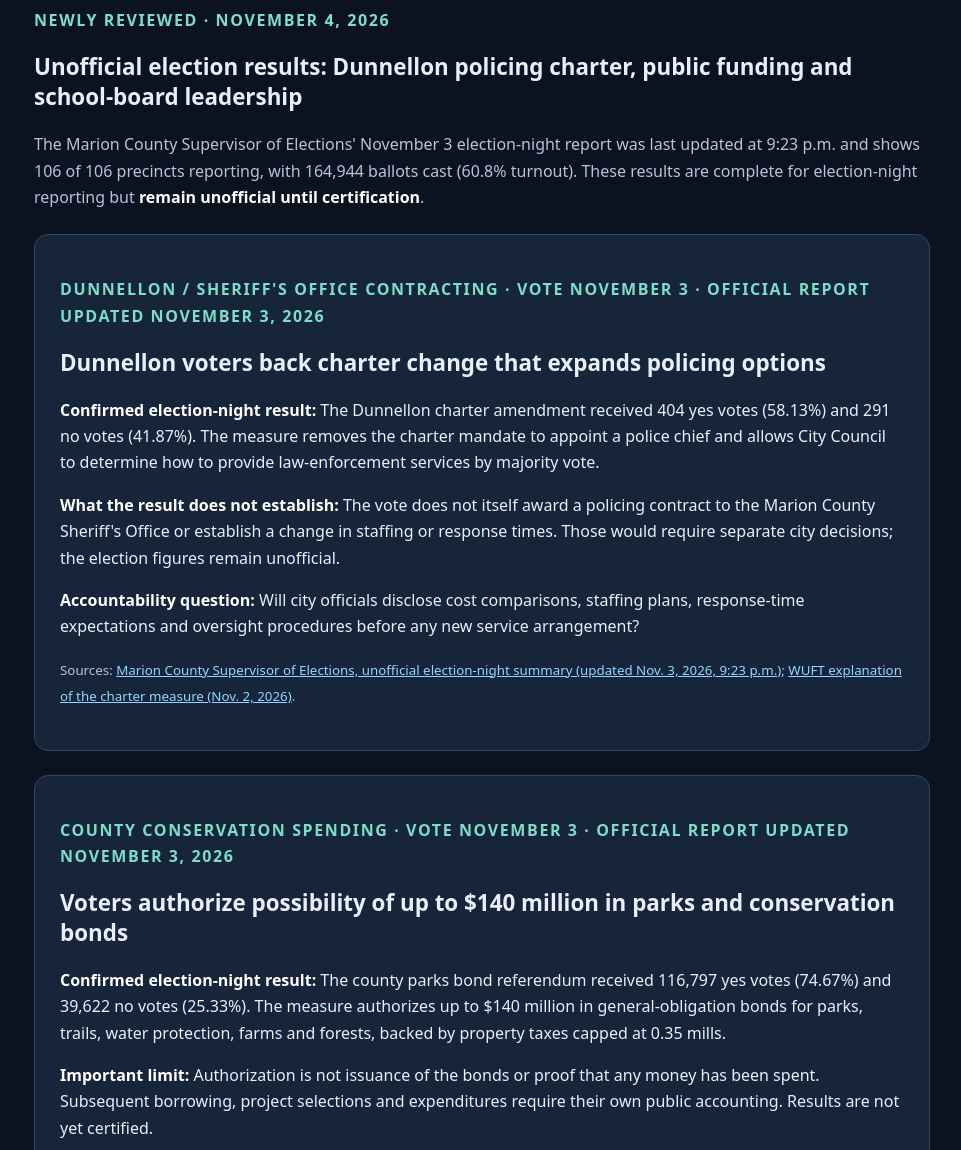
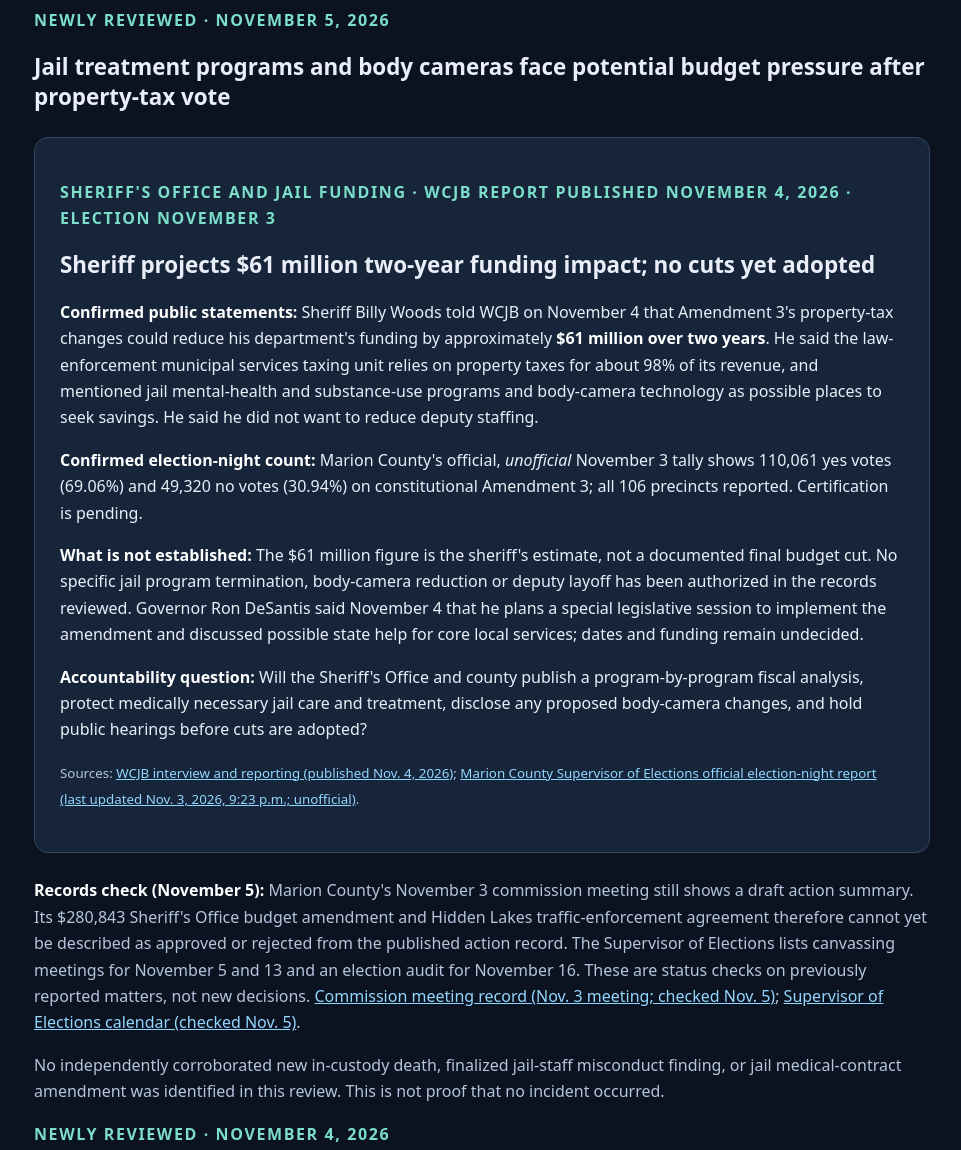
Before and after one commit to dbolden75/marion-county-accountability, a plain HTML site: page news.html in a window 1280 px wide. Shown: the part 520-1670 px from the top of the page, without its empty margins (158-1119 px from the left). Drawn offline with Linux system fonts and the light colour scheme.

Commit message:
Publish November 5 sheriff budget and jail services accountability update

```diff
--- a/news.html
+++ b/news.html
@@ -5,7 +5,7 @@
 <style>
 :root{color-scheme:dark;font-family:system-ui,-apple-system,Segoe UI,sans-serif}*{box-sizing:border-box}body{margin:0;background:#0b1220;color:#e9eef8;line-height:1.65}header{padding:22px 6%;background:#111e32;border-bottom:1px solid #32415b;display:flex;justify-content:space-between;gap:15px;flex-wrap:wrap}a{color:#93d7ff}nav a{margin-right:16px;text-decoration:none}main{max-width:940px;margin:auto;padding:40px 22px}h1{font-size:clamp(2rem,5vw,3rem);line-height:1.2}h2{font-size:1.4rem;line-height:1.35}.card{background:#16253a;border:1px solid #344760;border-radius:14px;padding:25px;margin:24px 0}.eyebrow{color:#7cdec8;text-transform:uppercase;letter-spacing:.1em;font-weight:700}.small,small{color:#b5c5dc}.notice{background:#252b36;border-left:4px solid #f0bf70;padding:15px 19px;border-radius:5px}footer{border-top:1px solid #32415b;padding:26px 6%;color:#b5c5dc}ul{padding-left:22px}li{margin:5px 0}strong{color:white}
 </style></head><body><header><strong>MARION COUNTY | PUBLIC ACCOUNTABILITY</strong><nav><a href="index.html">Home</a><a href="news.html" aria-current="page">News</a><a href="index.html#records">Public records</a><a href="index.html#share">Share a story</a></nav></header><main>
-<p class="eyebrow">Reporting digest · November 4, 2026</p>
+<p class="eyebrow">Reporting digest · November 5, 2026</p>
 <h1>Marion County: public accountability updates</h1>
 <p class="small">A dated digest of publicly documented decisions, ongoing investigations, and reported allegations. Links point to original reporting or official records. Older background items are identified as such.</p>
 <div class="notice"><strong>Verification note:</strong> Arrests, claims, allegations, and lawsuits do not establish wrongdoing. Election-night vote totals are identified as unofficial pending certification. Government agenda items are not approvals unless the final action is documented.</div>
@@ -13,6 +13,22 @@
 
 
 
+
+<section id="2026-11-05-accountability-update" aria-label="November 5 accountability review">
+<p class="eyebrow">Newly reviewed · November 5, 2026</p>
+<h2>Jail treatment programs and body cameras face potential budget pressure after property-tax vote</h2>
+<article class="card">
+<p class="eyebrow">Sheriff's Office and jail funding · WCJB report published November 4, 2026 · Election November 3</p>
+<h2>Sheriff projects $61 million two-year funding impact; no cuts yet adopted</h2>
+<p><strong>Confirmed public statements:</strong> Sheriff Billy Woods told WCJB on November 4 that Amendment 3's property-tax changes could reduce his department's funding by approximately <strong>$61 million over two years</strong>. He said the law-enforcement municipal services taxing unit relies on property taxes for about 98% of its revenue, and mentioned jail mental-health and substance-use programs and body-camera technology as possible places to seek savings. He said he did not want to reduce deputy staffing.</p>
+<p><strong>Confirmed election-night count:</strong> Marion County's official, <em>unofficial</em> November 3 tally shows 110,061 yes votes (69.06%) and 49,320 no votes (30.94%) on constitutional Amendment 3; all 106 precincts reported. Certification is pending.</p>
+<p><strong>What is not established:</strong> The $61 million figure is the sheriff's estimate, not a documented final budget cut. No specific jail program termination, body-camera reduction or deputy layoff has been authorized in the records reviewed. Governor Ron DeSantis said November 4 that he plans a special legislative session to implement the amendment and discussed possible state help for core local services; dates and funding remain undecided.</p>
+<p><strong>Accountability question:</strong> Will the Sheriff's Office and county publish a program-by-program fiscal analysis, protect medically necessary jail care and treatment, disclose any proposed body-camera changes, and hold public hearings before cuts are adopted?</p>
+<p><small>Sources: <a href="https://www.wcjb.com/2026/11/04/desantis-plans-special-session-amendment-no-3-marion-county-sheriff-plans-budget-cuts/" target="_blank" rel="noopener noreferrer">WCJB interview and reporting (published Nov. 4, 2026)</a>; <a href="https://enr.electionsfl.org/MRN/4099/Summary/" target="_blank" rel="noopener noreferrer">Marion County Supervisor of Elections official election-night report (last updated Nov. 3, 2026, 9:23 p.m.; unofficial)</a>.</small></p>
+</article>
+<p class="small"><strong>Records check (November 5):</strong> Marion County's November 3 commission meeting still shows a draft action summary. Its $280,843 Sheriff's Office budget amendment and Hidden Lakes traffic-enforcement agreement therefore cannot yet be described as approved or rejected from the published action record. The Supervisor of Elections lists canvassing meetings for November 5 and 13 and an election audit for November 16. These are status checks on previously reported matters, not new decisions. <a href="https://marionfl.legistar.com/MeetingDetail.aspx?GUID=F6A16609-D0DA-42C0-81DF-38FA1DE03053&amp;ID=1438133&amp;Options=info%7C&amp;Search=" target="_blank" rel="noopener noreferrer">Commission meeting record (Nov. 3 meeting; checked Nov. 5)</a>; <a href="https://www.votemarion.gov/" target="_blank" rel="noopener noreferrer">Supervisor of Elections calendar (checked Nov. 5)</a>.</p>
+<p class="small">No independently corroborated new in-custody death, finalized jail-staff misconduct finding, or jail medical-contract amendment was identified in this review. This is not proof that no incident occurred.</p>
+</section>
 
 <section id="2026-11-04-accountability-update" aria-label="November 4 accountability review">
 <p class="eyebrow">Newly reviewed · November 4, 2026</p>
@@ -329,5 +345,5 @@
 <p><strong>Allegations, not findings:</strong> Coy had alleged she was fired after raising concerns about medical care and compliance at the jail. Woods disputed retaliation and maintained that the termination had lawful business reasons. The settlement does not establish whether the underlying medical-care allegations were true.</p>
 <p><strong>Open oversight question:</strong> What independent monitoring and publicly reportable metrics now apply to the jail's medical-services contract?</p>
 <p><small>Sources: <a href="https://www.ocalagazette.com/jail-whistleblower-criticism-of-jail-has-been-curtailed/" target="_blank" rel="noopener noreferrer">Ocala Gazette (published Aug. 12, 2026)</a>; <a href="https://www.marionso.com/jail-special-operations-and-compliance" target="_blank" rel="noopener noreferrer">Sheriff's Office official description of jail oversight responsibilities (undated)</a>.</small></p></article>
-<p class="small">Updated November 4, 2026; earlier digests prepared October 24–November 3. This digest is independently compiled and is not affiliated with Marion County or any law-enforcement agency. Readers are encouraged to review linked records, submit verifiable corrections, and distinguish allegations from established findings.</p>
+<p class="small">Updated November 5, 2026; earlier digests prepared October 24–November 4. This digest is independently compiled and is not affiliated with Marion County or any law-enforcement agency. Readers are encouraged to review linked records, submit verifiable corrections, and distinguish allegations from established findings.</p>
 </main><footer>Marion County Public Accountability Forum · Independent community project</footer></body></html>
```
